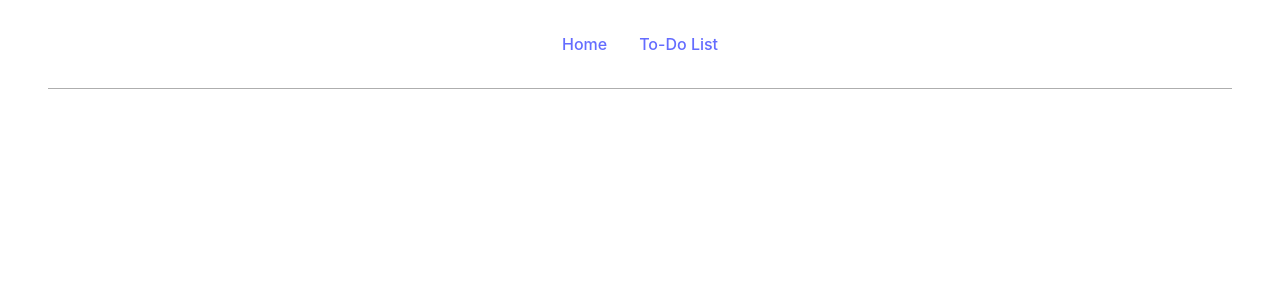
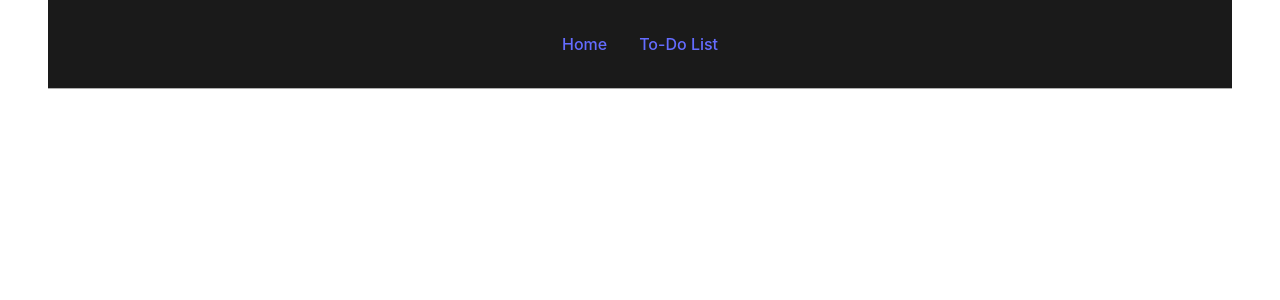
Before and after one commit to saurookadook/react-utils, a React (Vite) app: page / in a window 1280 px wide. Shown: the top 300 px of the page. Built offline with nearby package versions, Linux system fonts and the light colour scheme.

Commit message:
Minor styling fixes to test site

```diff
--- a/src/app/App.css
+++ b/src/app/App.css
@@ -6,16 +6,6 @@
     & main {
         height: 100%;
         min-height: 100vh;
-    }
-
-    & main #root-layout {
-        & > div,
-        & > section {
-            max-width: 1280px;
-            margin: 0 auto;
-            padding: 2rem;
-            text-align: center;
-        }
     }
 }
 
--- a/src/layouts/Root/styles.css
+++ b/src/layouts/Root/styles.css
@@ -1,9 +1,16 @@
-.top-nav-bar {
+#root-layout {
+    & .top-nav-bar {
+        background-color: #1a1a1a;
+        /* background-color: #4CCBFF; */
+        /* background-color: rgb(76 203 255 / 0.25); */
         border-bottom: 1px solid #AEAEAE;
+        color: rgb(255 255 255 / 0.87);
         margin: 0 3rem;
         padding: 1rem 0;
-    position: static;
+        position: sticky;
         top: 0;
+        /* NOTE: use -1 for multiple headings? */
+        /* top: -1; */
 
 
         & ul {
@@ -16,3 +23,12 @@
             padding-inline-start: 0;
         }
     }
+
+    & > div,
+    & > section {
+        max-width: 1280px;
+        margin: 0 auto;
+        padding: 2rem;
+        text-align: center;
+    }
+}
```
Lines whose indentation alone changed are shown as unchanged.
